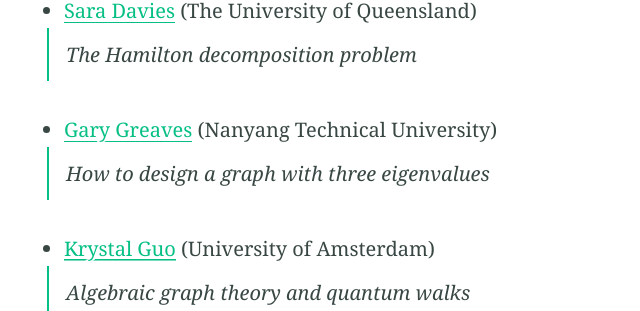
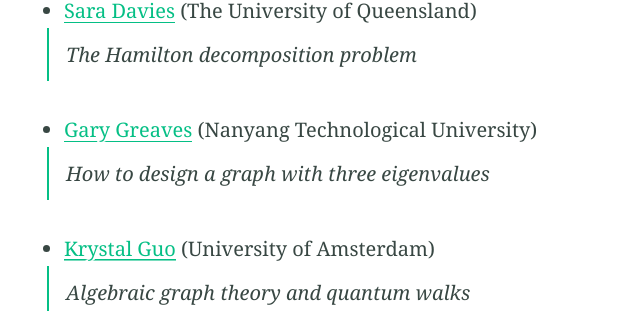
Before and after one commit to 45ACC/45ACC.github.io, a Jekyll site: the page built from index.md, in a window 1280 px wide and 900 px high, scrolled down 866 px. Shown: the part 144-455 px from the top of the window, without its empty margins (219-859 px from the left). Built offline with Jekyll 4.4.1, drawn with Linux system fonts in a browser that asks for light colours.

Commit message:
Update index.md

```diff
--- a/index.md
+++ b/index.md
@@ -17,7 +17,7 @@ The 45th ACC will be hosted by [The University of Western Australia](https://www
 
 - [Sara Davies](https://smp.uq.edu.au/profile/270/sara-davies) (The University of Queensland)
   > The Hamilton decomposition problem
-- [Gary Greaves](https://personal.ntu.edu.sg/gary/) (Nanyang Technical University)
+- [Gary Greaves](https://personal.ntu.edu.sg/gary/) (Nanyang Technological University)
   > How to design a graph with three eigenvalues
 - [Krystal Guo](https://krystalguo.com/) (University of Amsterdam)
   > Algebraic graph theory and quantum walks
```
